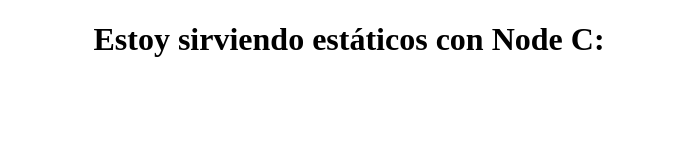
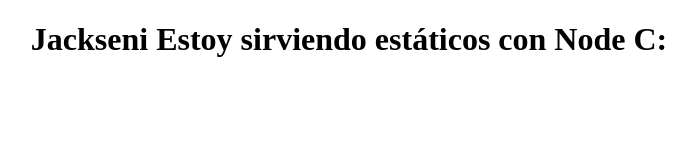
Before and after one commit to Jackseni/Laboratorio7_JackseniDubon, a website: page index.html in a window 1280 px wide. Shown: the whole page, without its empty margins (291-987 px from the left). Drawn offline with Linux system fonts and the light colour scheme.

Commit message:
first commit

```diff
--- a/index.html
+++ b/index.html
@@ -3,12 +3,12 @@
 
 <head>
     <meta charset="utf-8">
-    <title>Mi Primera App En Node</title>
+    <title>Mi Primera App En Node Jackseni</title>
 </head>
 
 <body>
     <center>
-        <h1>Estoy sirviendo estáticos con Node C:</h1>
+        <h1>Jackseni Estoy sirviendo estáticos con Node C:</h1>
     </center>
 </body>
 
```
